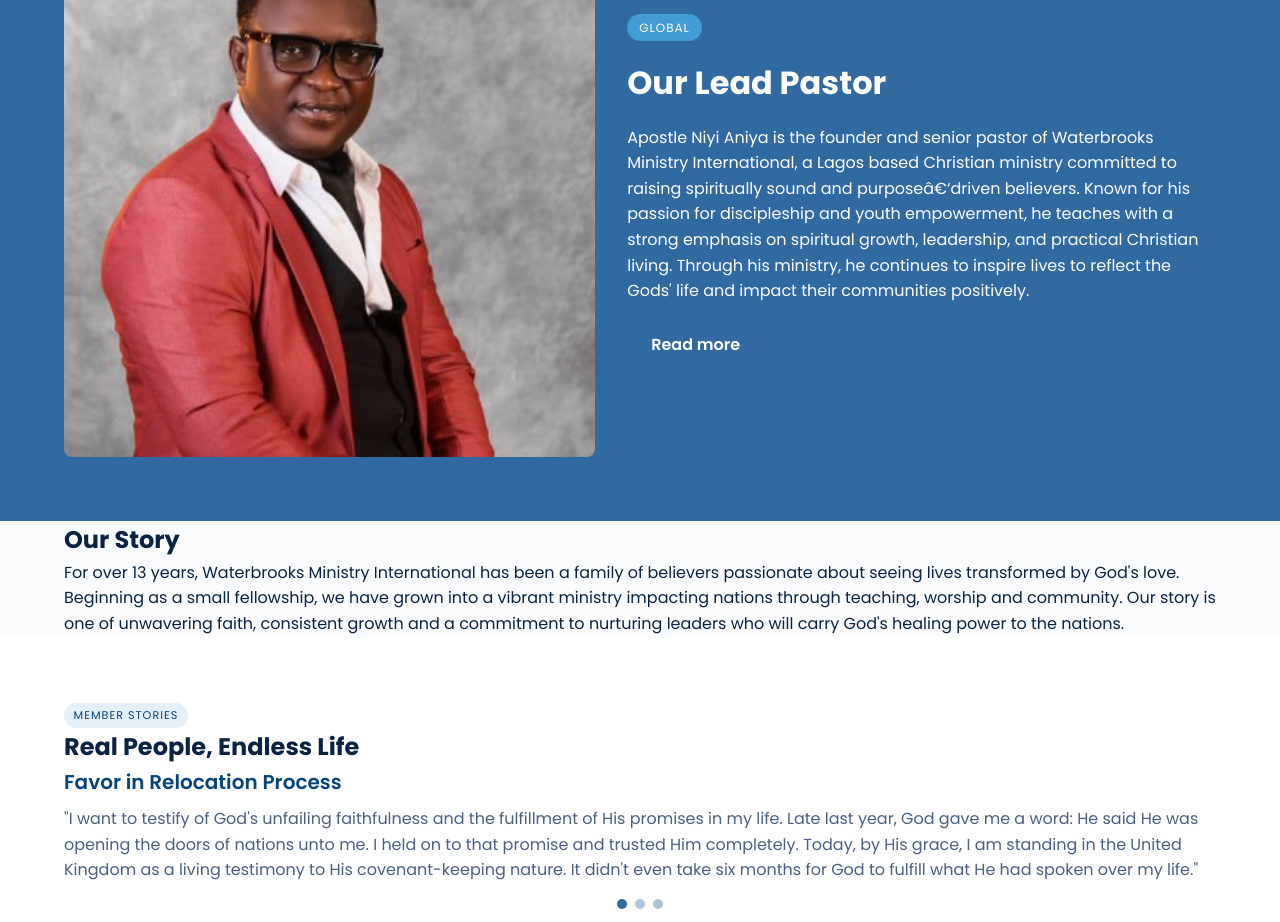
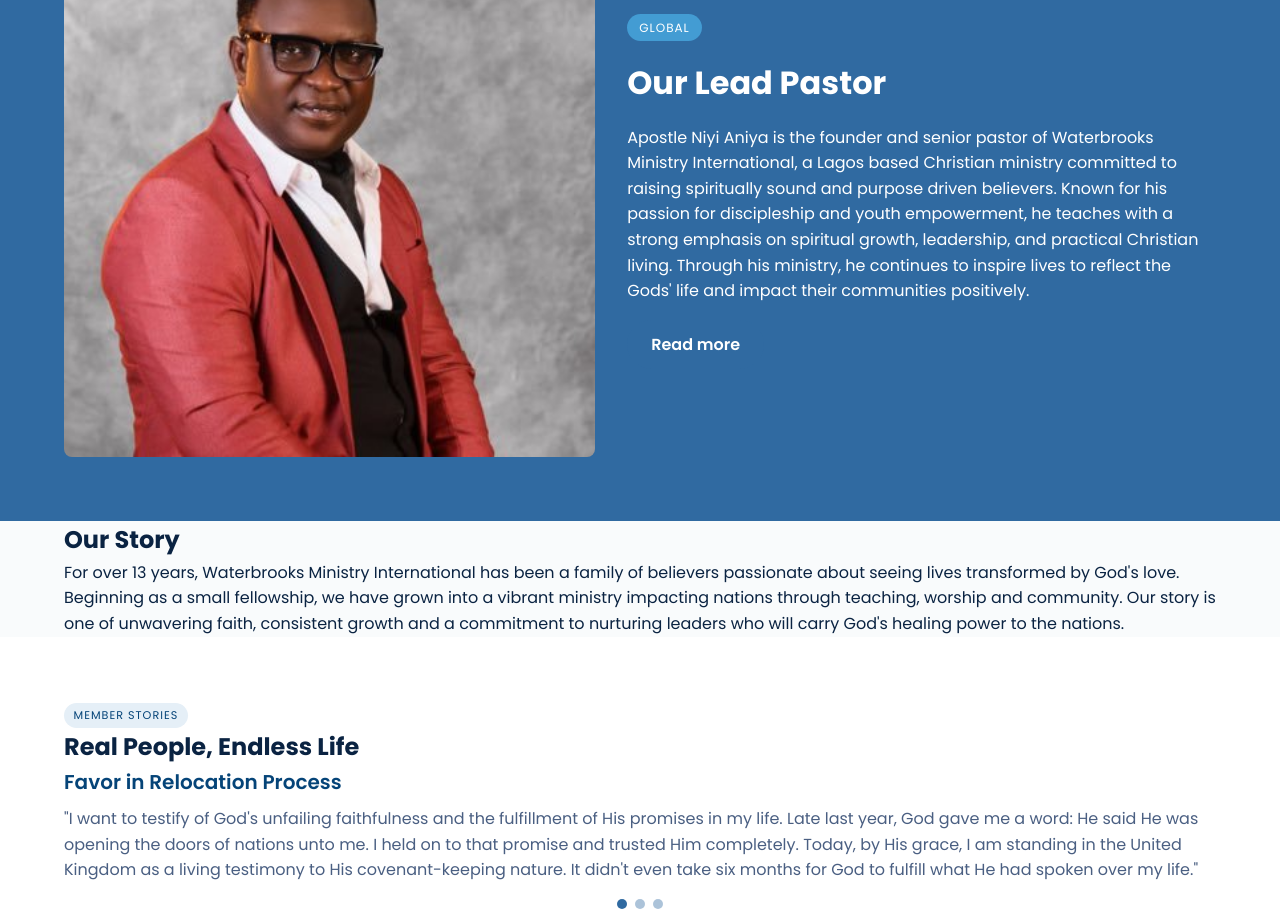
Before and after one commit to Ayogram/waterbrooks, a website: page about.html in a window 1280 px wide. Shown: the part 2000-2922 px from the top of the page. Drawn offline with Linux system fonts and the light colour scheme.

Commit message:
Update website

```diff
--- a/about.html
+++ b/about.html
@@ -167,7 +167,7 @@
           <h2 class="section-title">Our Lead Pastor</h2>
           <p class="section-text">
             Apostle Niyi Aniya is the founder and senior pastor of Waterbrooks Ministry International,
-            a Lagos based Christian ministry committed to raising spiritually sound and purposeâ€‘driven
+            a Lagos based Christian ministry committed to raising spiritually sound and purpose driven
             believers. Known for his passion for discipleship and youth empowerment, he teaches with
             a strong emphasis on spiritual growth, leadership, and practical Christian living. Through
             his ministry, he continues to inspire lives to reflect the Gods' life and impact their
```
